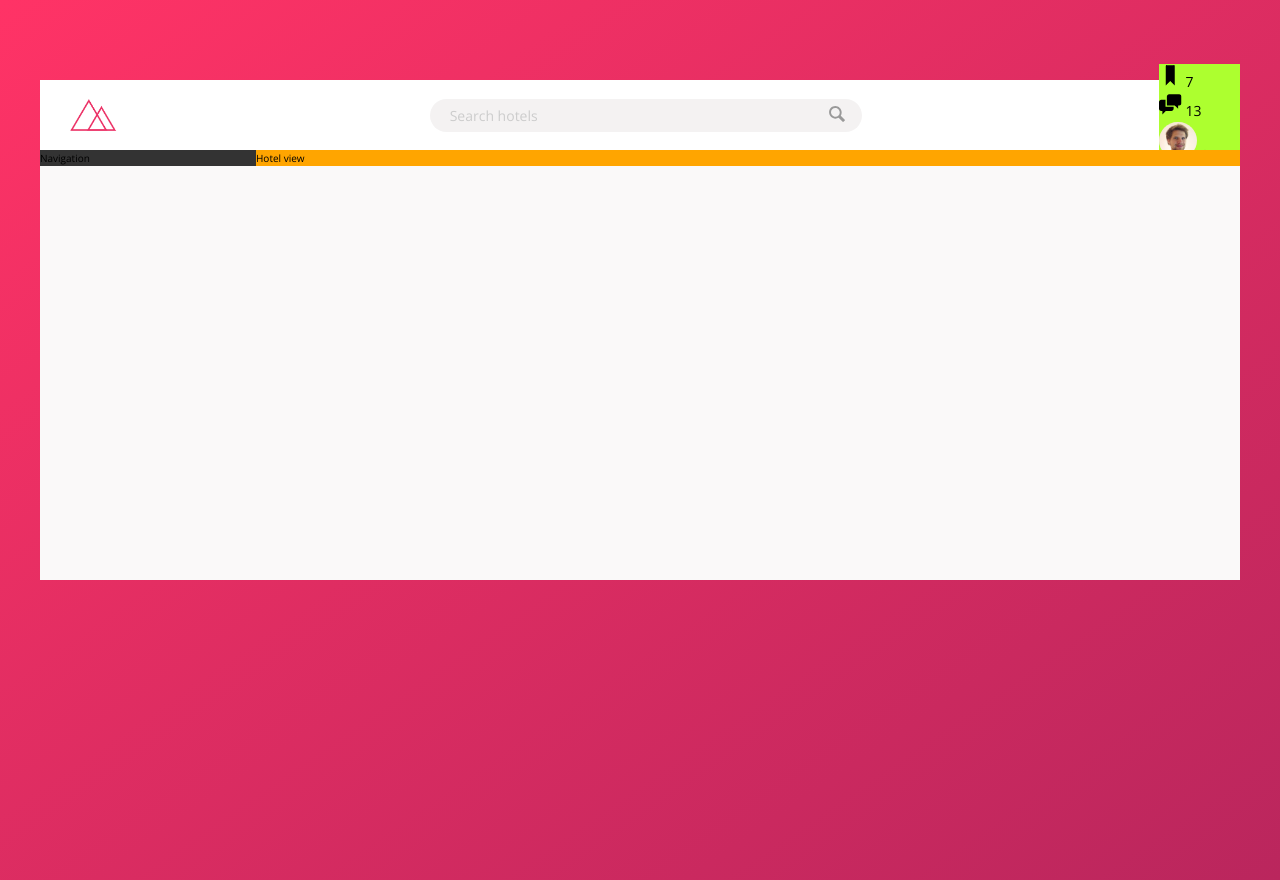
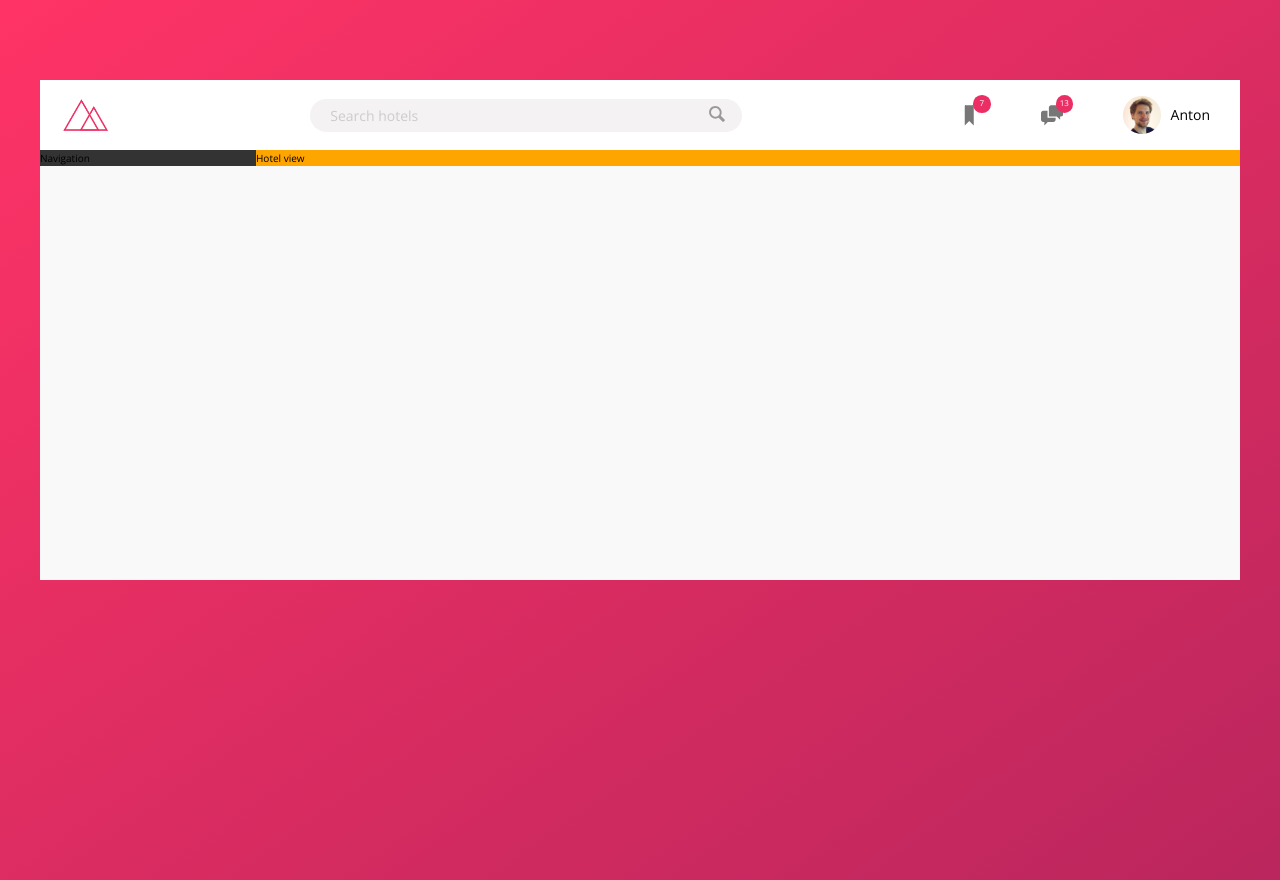
Before and after one commit to gonzoibox/booking-app, a website: page index.html in a window 1280 px wide. Drawn offline with nearby package versions, Linux system fonts and the light colour scheme.

Commit message:
Building the Header - Part 3

```diff
--- a/sass/_components.scss
+++ b/sass/_components.scss
@@ -1,7 +1,7 @@
 // LOGO
 .logo {
     height: 3.25rem;
-    margin-left: 3rem;
+    margin-left: 2.25rem;
 }
 
 // SEARCH
@@ -62,32 +62,52 @@
 
 // USER NAVIGATION
 .user-nav {
-    background-color: greenyellow;
+    align-self: stretch;
+    display: flex;
+    align-items: center;
+
+    & > * {
+        padding: 0 3rem;
+        cursor: pointer;
+        height: 100%;
+        display: flex;
+        align-items: center;
+    }
+
+    & > *:hover {
+       background-color: var(--color-grey-light-2);
+    }
 
     &__icon-box {
-
+        position: relative;
     }
 
     &__icon {
         height: 2.25rem;
         width: 2.25rem;
+        fill: var(--color-grey-dark-2);
     }
 
     &__notification {
+        font-size: .8rem;
+        height: 1.75rem;
+        width: 1.75rem;
+        border-radius: 50%;
+        background-color: var(--color-primary);
+        color: #fff;
+        position: absolute;
+        top: 1.5rem;
+        right: 2rem;
 
-    }
-
-    &__user {
-
+        display: flex;
+        justify-content: center;
+        align-items: center;
     }
 
     &__user-photo {
         height: 3.75rem;
         width: 3.75rem;
         border-radius: 50%;
-    }
-
-    &__user-name {
-
+        margin-right: 1rem;
     }
 }
```
Also changed, not shown: css/style.css.
